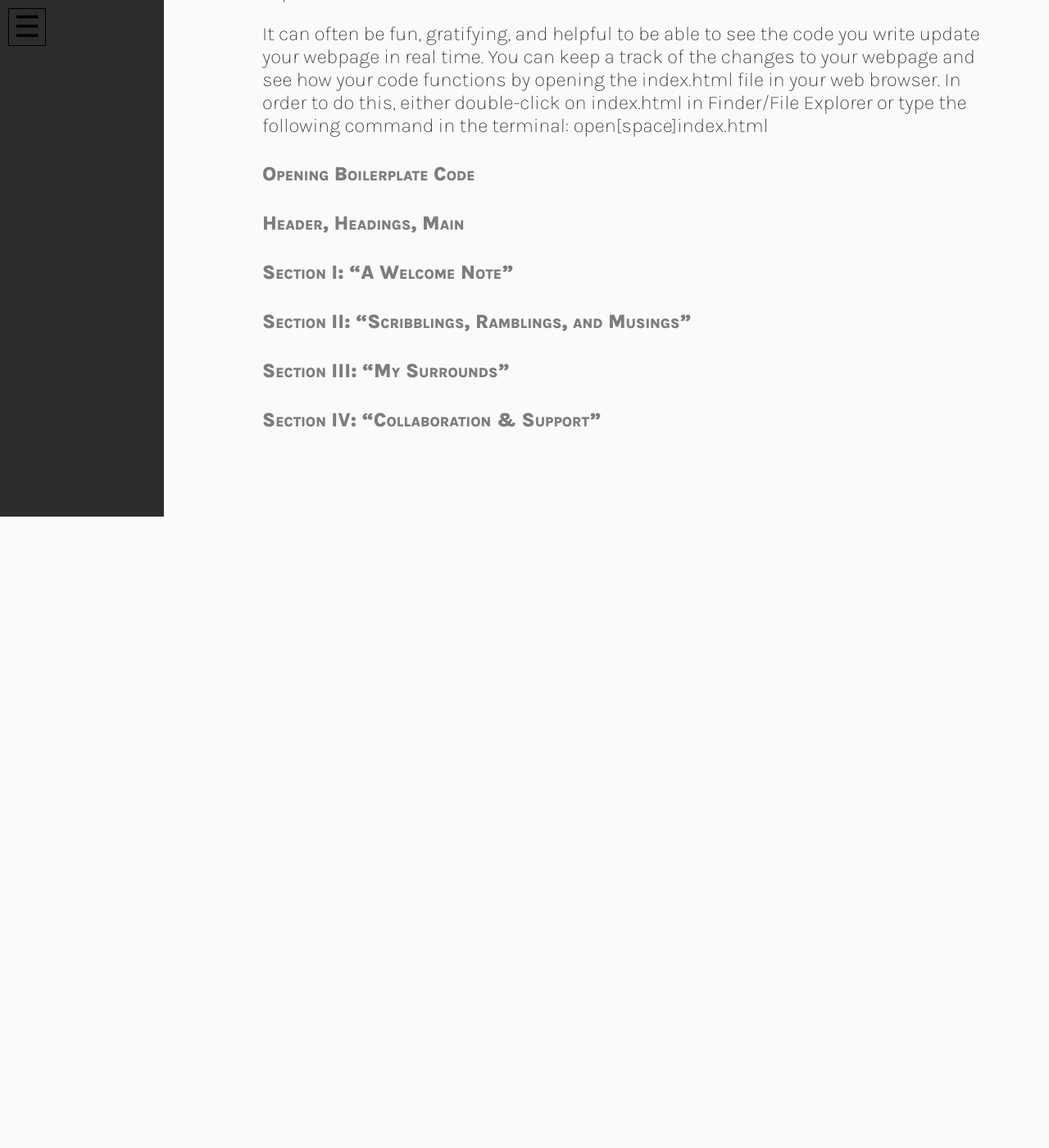
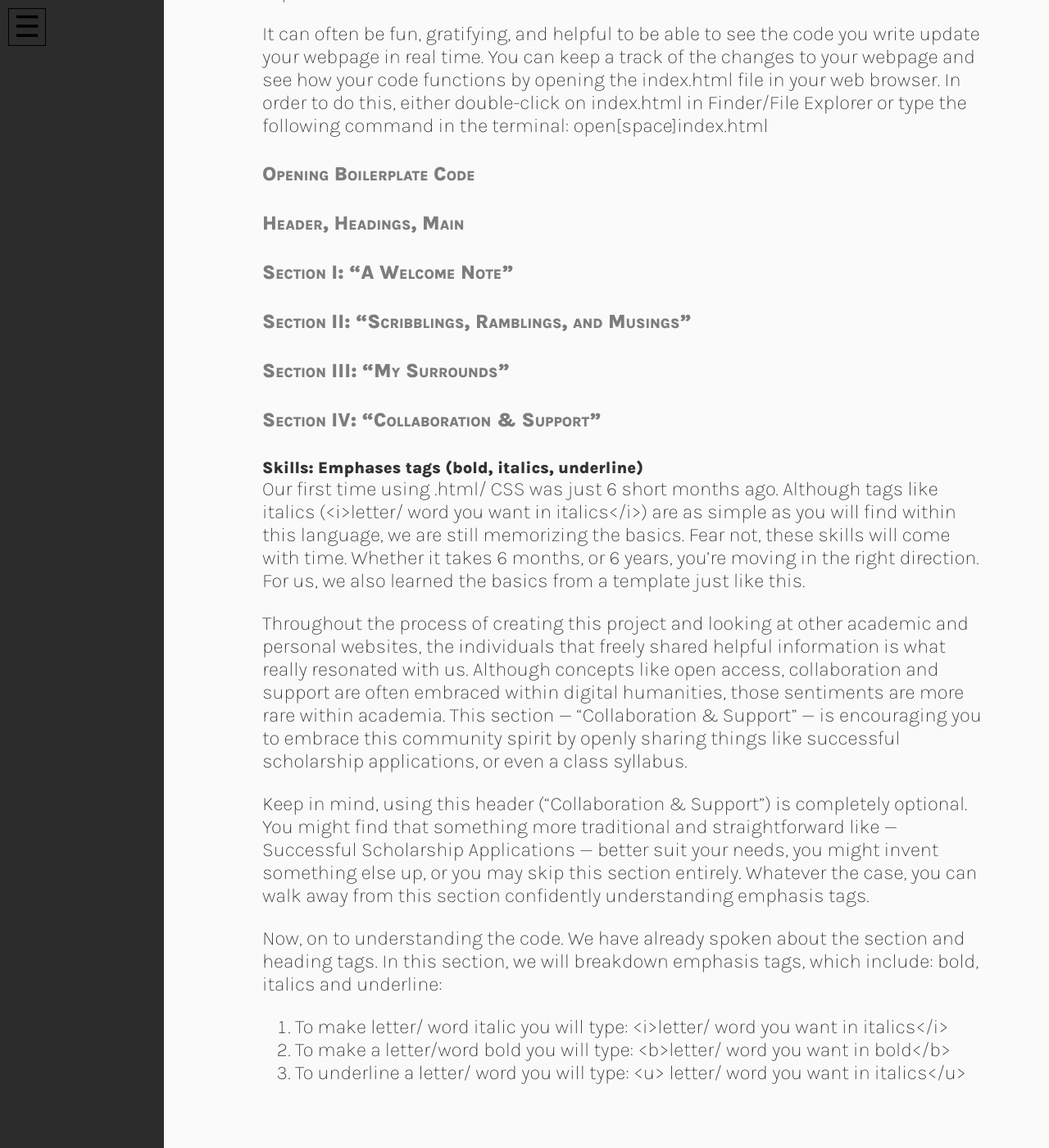
Before and after one commit to scholarslab/brackets, a Jekyll site: the page built from html-tutorial.html, in a window 1280 px wide and 1400 px high, scrolled down 3147 px. Shown: the whole window at 82% size. Built offline with Jekyll 4.4.1, drawn with Linux system fonts in a browser that asks for light colours; before the commit the page ends 3777 px from its top, so only the background shows below that.

Commit message:
Collab and Support

```diff
--- a/html-tutorial.html
+++ b/html-tutorial.html
@@ -50,6 +50,22 @@ title: HTML Tutorial
 <h4>Section III: “My Surrounds”</h4>
 <h4>Section IV: “Collaboration & Support”  </h4>
 
+<h5>Skills: Emphases tags (bold, italics, underline)</h5>
+
+<p>Our first time using .html/ CSS was just 6 short months ago. Although tags like italics (&lti&gtletter/ word you want in italics&lt/i&gt) are as simple as you will find within this language, we are still memorizing the basics. Fear not, these skills will come with time. Whether it takes 6 months, or 6 years, you’re moving in the right direction. For us, we also learned the basics from a template just like this. </p>
+
+<p>Throughout the process of creating this project and looking at other academic and personal websites, the individuals that freely shared helpful information is what really resonated with us. Although concepts like open access, collaboration and support are often embraced within digital humanities, those sentiments are more rare within academia. This section — “Collaboration & Support” — is encouraging you to embrace this community spirit by openly sharing things like successful scholarship applications, or even a class syllabus.</p>
+
+<p>Keep in mind, using this header (“Collaboration & Support”) is completely optional. You might find that something more traditional and straightforward like — Successful Scholarship Applications — better suit your needs, you might invent something else up, or you may skip this section entirely. Whatever the case, you can walk away from this section confidently understanding emphasis tags.</p>
+
+<p>Now, on to understanding the code. We have already spoken about the section and heading tags. In this section, we will breakdown emphasis tags, which include: bold, italics and underline:</p>
+
+<ol type="1" value="1">
+<li>To make letter/ word italic you will type: &lti&gtletter/ word you want in italics&lt/i&gt</li>
+<li>To make a letter/word bold you will type: &ltb&gtletter/ word you want in bold&lt/b&gt</li>
+<li>To underline a letter/ word you will type: &ltu&gt letter/ word you want in italics&lt/u&gt</li>
+</ol>
+
 
 
 
```
